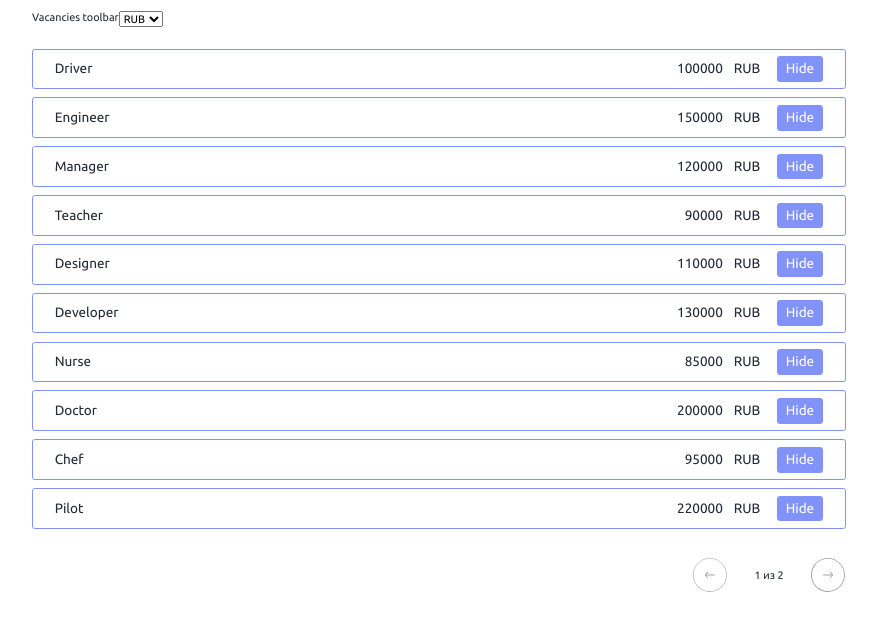
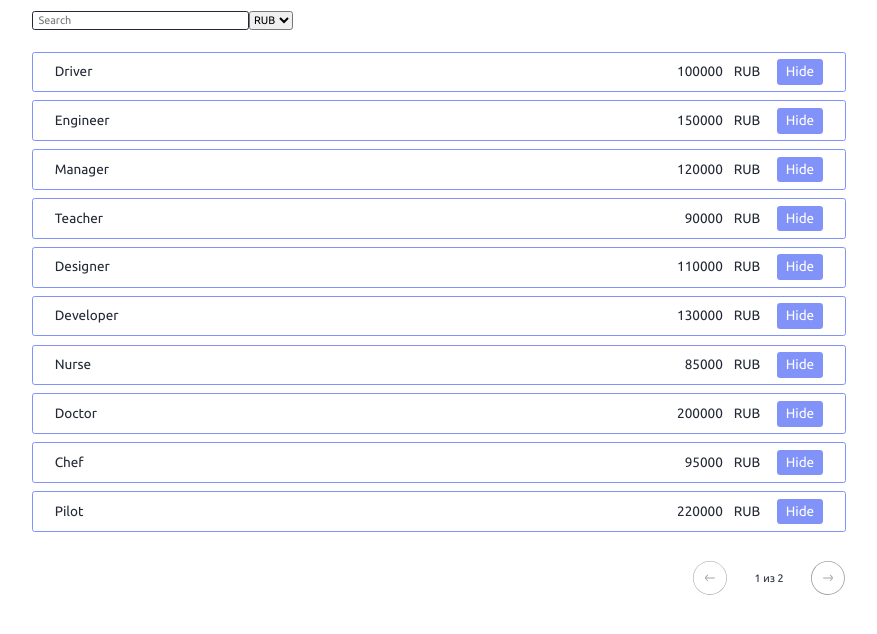
Before and after one commit to VillemanArm/antey_test_task, a Vue app: page / in a window 1280 px wide. Shown: the top 634 px of the page, without its empty margins (201-1078 px from the left). Built offline with nearby package versions, Linux system fonts and the light colour scheme.

Commit message:
feat: add searching

```diff
--- a/src/assets/styles/main.sass
+++ b/src/assets/styles/main.sass
@@ -25,8 +25,9 @@ img
 
 input
     outline: 0
-    border: none
+    border: 1px solid #232935
     background: #fff
+    border-radius: 4rem
 
 button
     padding: 6rem 12rem
--- a/src/components/VacanciesModule/VacanciesToolbar.vue
+++ b/src/components/VacanciesModule/VacanciesToolbar.vue
@@ -1,6 +1,11 @@
 <template>
     <div class="toolbar">
-        <span>Vacancies toolbar</span>
+        <input
+          type="text"
+          v-model="vacanciesStore.searchQuery"
+          placeholder="Search"
+          class="toolbar__search-input"
+        />
         <select
           class="toolbar__currency-select"
           v-model="vacanciesStore.selectedCurrency"
@@ -33,6 +38,12 @@ const handleCurrencyChange = (currency: CurrencyNames)  => {
   display: flex
   margin-bottom: 32rem
 
+.toolbar__currency-select
+  border-radius: 4rem
 
+.toolbar__search-input
+  height: 28rem
+  width: 320rem
+  padding: 0 8rem
 
 </style>
--- a/src/stores/VacanciesStore.ts
+++ b/src/stores/VacanciesStore.ts
@@ -234,8 +234,15 @@ export const useVacanciesStore = defineStore('vacancies', () => {
 
     }
 
+    const searchQuery = ref<string>('')
+
     const filteredVacancies = computed(() => {
-        return vacancyItems.value.filter((vacancy) => !vacancy.isHide)
+        const searchQueryLowerCase = searchQuery.value.toLowerCase()
+        return vacancyItems.value.filter((vacancy) => {
+            if (!vacancy.isHide ) {
+               return vacancy.title.toLowerCase().includes(searchQueryLowerCase)
+            }
+        })
     })
 
     return {
@@ -243,6 +250,7 @@ export const useVacanciesStore = defineStore('vacancies', () => {
         getVacanciesList,
         selectedCurrency,
         currencies,
-        hideVacancy
+        hideVacancy,
+        searchQuery
     }
 })
```
